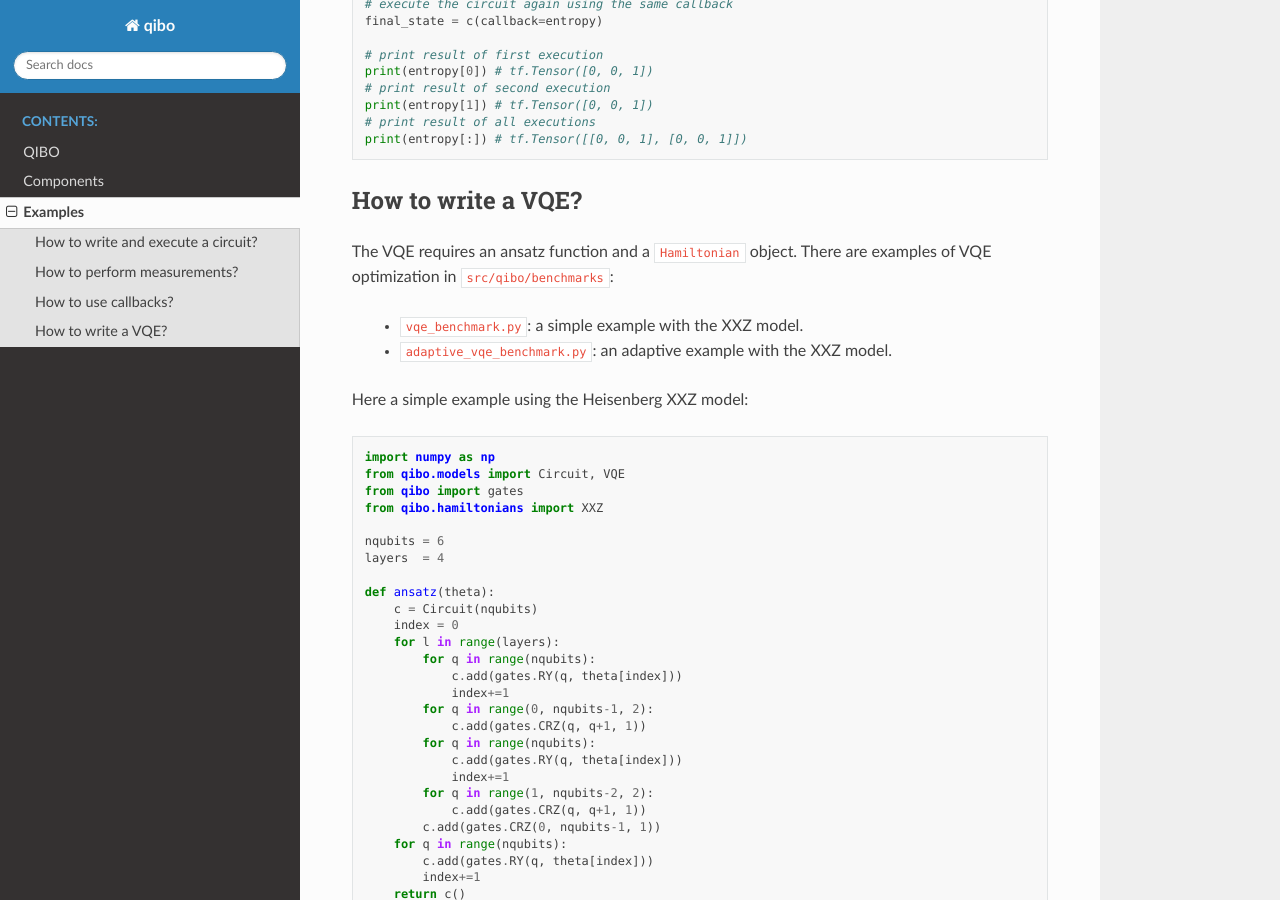
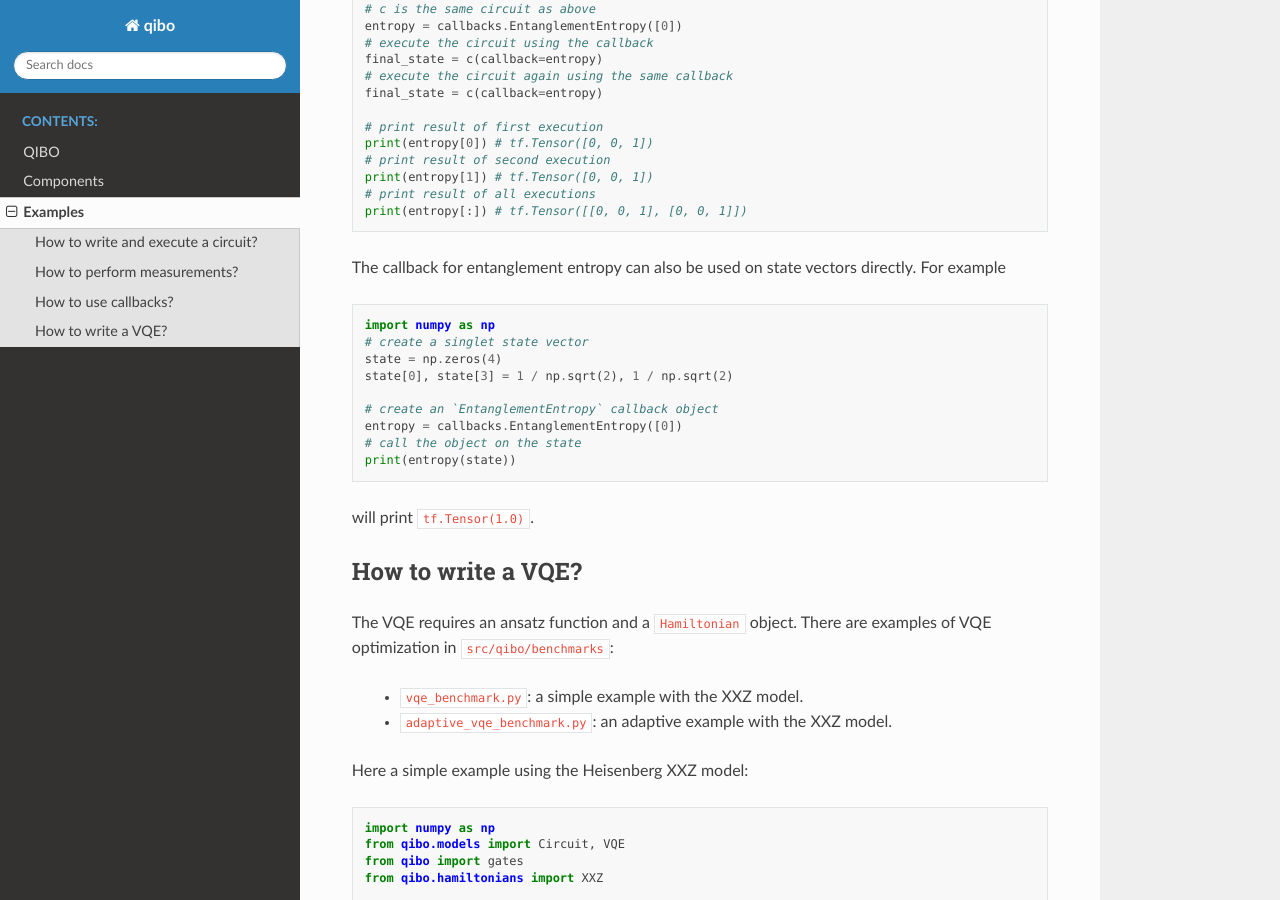
Before and after one commit to qiboteam/qibo, a Sphinx documentation site: the page built from doc/source/examples.rst, in a window 1280 px wide and 900 px high, scrolled down 2881 px. Built offline with Sphinx 7.4.7 and the Read the Docs theme 2.0.0, drawn with Linux system fonts in a browser that asks for light colours; some of the changed text lies outside the part shown.

Commit message:
Add a doc example

```diff
--- a/doc/source/examples.rst
+++ b/doc/source/examples.rst
@@ -101,8 +101,11 @@ qubit ``2`` remains unmeasured. Measured results can now be accessed as
 
 Setting ``registers=False`` (default option) will ignore the registers and return the
 results similarly to the previous example. For example ``result.frequencies(binary=True)``
-will return ``collections.Counter({"1001": 100})``. Note that unmeasured qubits
-are ignored by the measurement objects.
+will return ``collections.Counter({"1001": 100})``.
+
+Note that unmeasured qubits are ignored by the measurement objects. Also, the
+order that qubits appear in the results is defined by the order the user added
+the measurements and not the qubit ids.
 
 
 How to use callbacks?
@@ -150,6 +153,23 @@ circuit. For example
     # print result of all executions
     print(entropy[:]) # tf.Tensor([[0, 0, 1], [0, 0, 1]])
 
+The callback for entanglement entropy can also be used on state vectors directly.
+For example
+
+.. code-block::  python
+
+    import numpy as np
+    # create a singlet state vector
+    state = np.zeros(4)
+    state[0], state[3] = 1 / np.sqrt(2), 1 / np.sqrt(2)
+
+    # create an `EntanglementEntropy` callback object
+    entropy = callbacks.EntanglementEntropy([0])
+    # call the object on the state
+    print(entropy(state))
+
+will print ``tf.Tensor(1.0)``.
+
 
 How to write a VQE?
 -------------------
```
Also changed, not shown: 1 other file.
